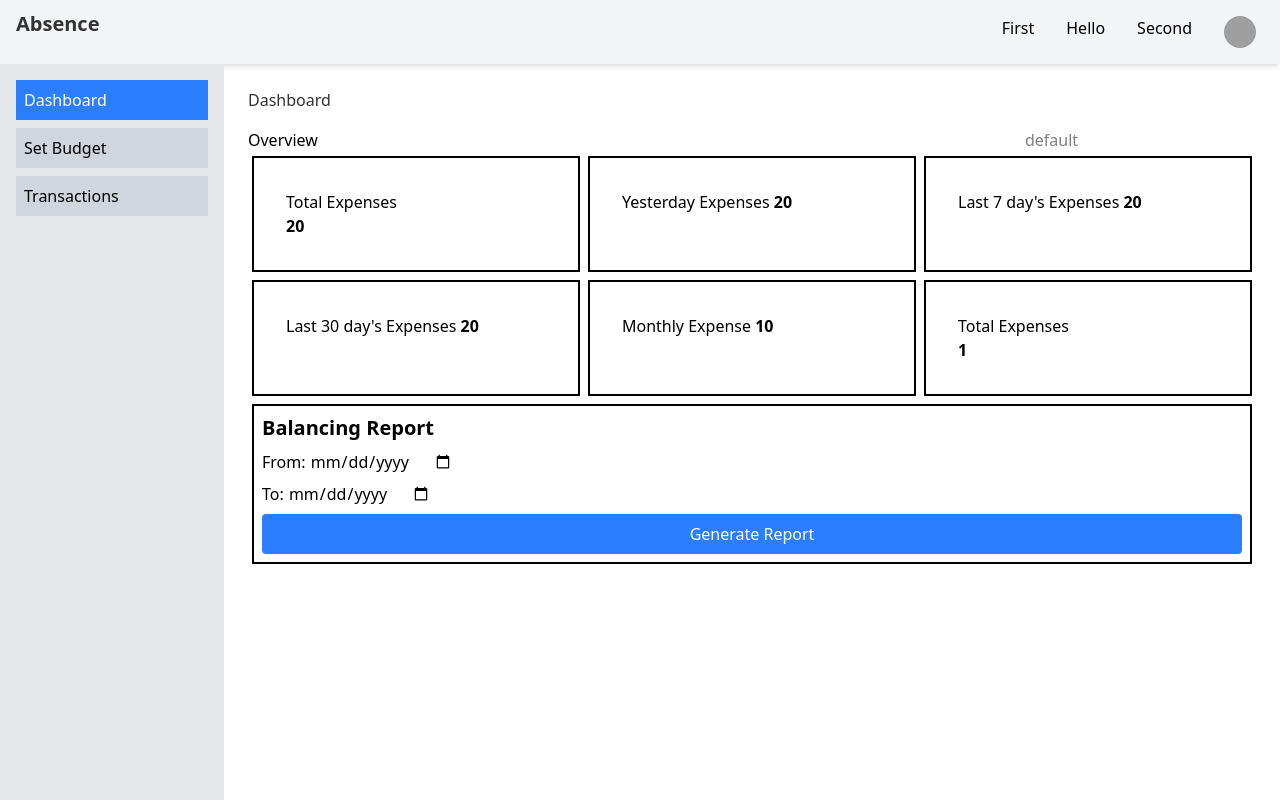
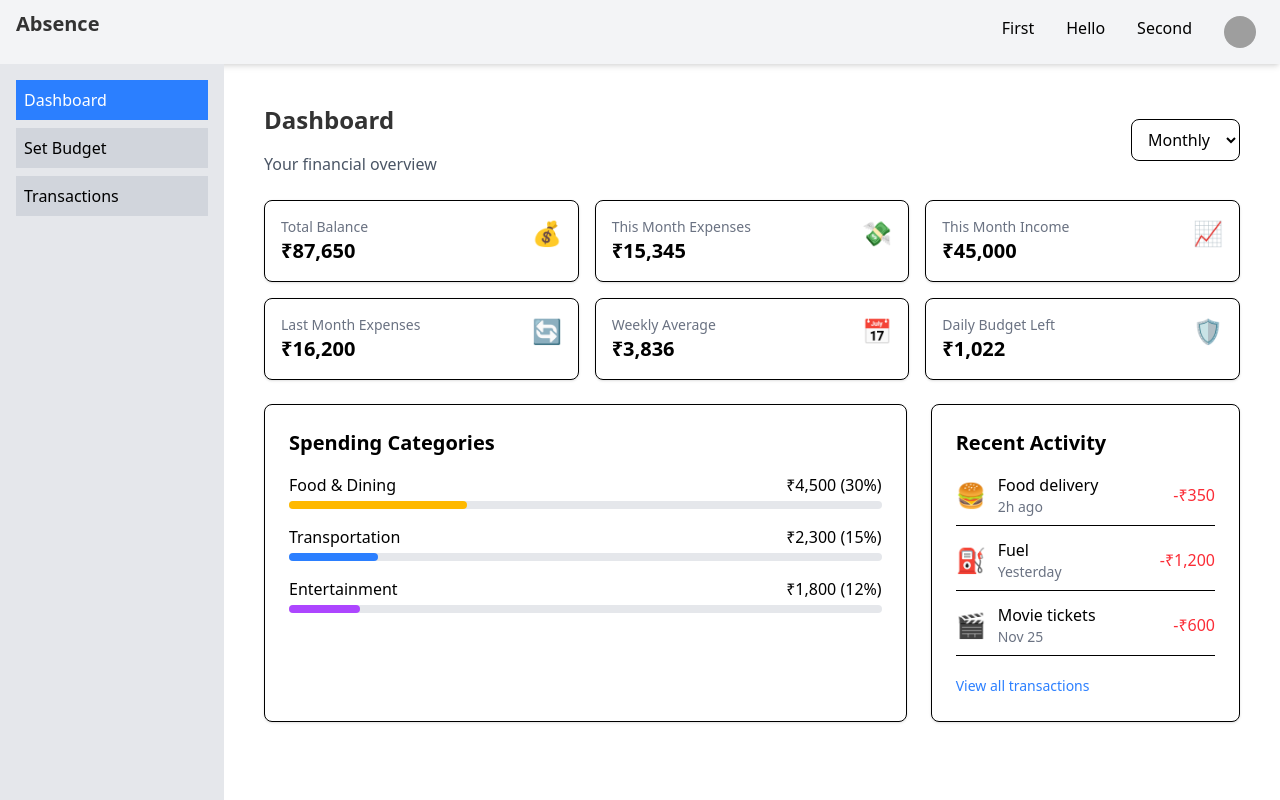
Before and after one commit to Abhishek-906/Expense-Management-System, a React (Vite) app in the folder frontend/: page /dashboard in a window 1280 px wide. Built offline with nearby package versions, Linux system fonts and the light colour scheme; grey boxes are pictures that could not be loaded.

Commit message:
Update dashboard ui and with  funtionality

```diff
--- a/frontend/src/components/Pages/Home.jsx
+++ b/frontend/src/components/Pages/Home.jsx
@@ -21,7 +21,6 @@ const Home = () => {
   const token = localStorage.getItem('token');
 
   useEffect(() => {
-    // Load user data from localStorage when component mounts
     const storedData = localStorage.getItem("userData");
     if (storedData) {
       setUserData(JSON.parse(storedData));
@@ -84,7 +83,6 @@ const Home = () => {
           username,
           email,
           password,
-          fullname,
           monthlysalary,
         }),
       });
@@ -95,7 +93,7 @@ const Home = () => {
       if (!response.ok) {
         throw new Error(data.message || "Update failed");
       }
-
+      navigate('/login')
     } catch (error) {
       console.error("An error occurred during value update:", error);
     }
@@ -195,16 +193,6 @@ const Home = () => {
               />
             </div>
 
-            <div className="mb-4">
-              <label className="block text-gray-700 font-medium mb-1">
-                Full Name
-              </label>
-              <input
-                type="text" value={fullname} onChange={(e)=>setfullname(e.target.value)}
-                className="w-full border border-gray-300 p-2 rounded focus:outline-none focus:ring-2 focus:ring-blue-500"
-              />
-            </div>
-
             <div className="mb-6">
               <label className="block text-gray-700 font-medium mb-1">
                 Monthly Budget
--- a/frontend/src/components/Pages/SetBudget.jsx
+++ b/frontend/src/components/Pages/SetBudget.jsx
@@ -1,59 +1,97 @@
 import React, { useState } from "react";
 const API_BASE_URL =  "http://localhost:3000";
-const SetBudget = () => {
-  const [monthlyBudget, updateBudget] = useState("");
-  const [savedBudget, setSavedBudget] = useState(null);
 
-  const handleBudgetSave = async (event) => {
-    event.preventDefault();
+// const SetBudget = () => {
+//   const [monthlyBudget, updateBudget] = useState("");
+//   const [savedBudget, setSavedBudget] = useState(null);
 
-    const token = localStorage.getItem('token');
+//   const handleBudgetSave = async (event) => {
 
-    if (!token) {
-      alert("You are not logged in. Please log in first.");
-      return;
-    }
+//     event.preventDefault();
+//     const token = localStorage.getItem('token');
 
+//     if (!token) {
+//       alert("You are not logged in. Please log in first.");
+//       return;
+//     }
 
-    if (monthlyBudget.trim() === "" || isNaN(monthlyBudget)) {
-      alert("Please enter a valid budget amount");
-      return;
-    }
+//     if (monthlyBudget.trim() === "" || isNaN(monthlyBudget)) {
+//       alert("Please enter a valid budget amount");
+//       return;
+//     }
 
-    try {
-      const response = await fetch(`${API_BASE_URL}/user/monthlyBudget`, {
-        method: "POST",
-        headers: { "Content-Type": "application/json" ,   Authorization: token},
-        body: JSON.stringify({ monthlyBudget: Number(monthlyBudget) })
-      });
+//     try {
+//       const response = await fetch(`${API_BASE_URL}/user/monthlyBudget`, {
+//         method: "POST",
+//         headers: { "Content-Type": "application/json" ,   Authorization: token},
+//         body: JSON.stringify({ monthlyBudget: Number(monthlyBudget) })
+//       });
 
-      if (!response.ok) {
-        throw new Error("Failed to update budget");
-      }
+//       if (!response.ok) {
+//         throw new Error("Failed to update budget");
+//       }
 
-      const data = await response.json();
-      console.log("Budget updated:", data);
-      setSavedBudget(data.updatedBudget);
-    } catch (error) {
-      console.error("Error during budget update:", error);
-    }
-  };
+//       const data = await response.json();
+//       console.log("Budget updated:", data);
+//       setSavedBudget(data.updatedBudget);
+//       alert("Budget Update successfully");
+//     } catch (error) {
+//       console.error("Error during budget update:", error);
+//     }
+//   };
+
+//   return (
+//     <div>
+//       <h3 className="text-lg font-bold mb-2">Set Budget</h3>
+//       <form onSubmit={handleBudgetSave}>
+//         <input
+//           type="number"
+//           className="border p-2 rounded w-full"
+//           placeholder="Enter your budget"
+//           value={monthlyBudget}
+//           onChange={(e) => updateBudget(e.target.value)}
+//         />
+//         <button type="submit" className="mt-2 px-4 py-2 bg-blue-500 text-white rounded w-full">
+//           Save Budget
+//         </button>
+//       </form>
+//     </div>
+//   );
+// };
+
+const SetBudget = ({ transactions }) => {
 
   return (
-    <div>
-      <h3 className="text-lg font-bold mb-2">Set Budget</h3>
-      <form onSubmit={handleBudgetSave}>
-        <input
-          type="number"
-          className="border p-2 rounded w-full"
-          placeholder="Enter your budget"
-          value={monthlyBudget}
-          onChange={(e) => updateBudget(e.target.value)}
-        />
-        <button type="submit" className="mt-2 px-4 py-2 bg-blue-500 text-white rounded w-full">
-          Save Budget
-        </button>
-      </form>
+    <div className="p-6 bg-white rounded-lg shadow-md">
+      <h2 className="text-xl font-bold mb-4">Financial Summary</h2>
+
+      <div className="grid grid-cols-2 gap-4 mb-6">
+        <div className="bg-green-50 p-4 rounded-lg">
+          <h3 className="font-medium text-green-800">Total Income</h3>
+          <p className="text-2xl font-bold">2300</p>
+        </div>
+        <div className="bg-red-50 p-4 rounded-lg">
+          <h3 className="font-medium text-red-800">Total Expense</h3>
+          <p className="text-2xl font-bold">123</p>
+        </div>
+      </div>
+
+      <h3 className="font-medium mb-3">Expense Breakdown</h3>
+      <div className="space-y-4">
+          <div >
+            <div className="flex justify-between mb-1">
+              <span className="capitalize">food</span>
+              <span>233 45%</span>
+            </div>
+            <div className="w-full bg-gray-200 rounded-full h-2.5">
+              <div
+                className="bg-blue-600 h-2.5 rounded-full"
+
+              ></div>
+            </div>
+          </div>
+
+      </div>
     </div>
   );
 };
--- a/frontend/src/components/Pages/dashbordpart.jsx
+++ b/frontend/src/components/Pages/dashbordpart.jsx
@@ -1,55 +1,109 @@
+
+
 import React, { useState } from "react";
 
 const DashboardPart = () => {
+  const [timeRange, setTimeRange] = useState("monthly");
+
+  // Financial cards data
+  const financialCards = [
+    { title: "Total Balance", value: "₹87,650", icon: "💰", trend: "up" },
+    { title: "This Month Expenses", value: "₹15,345", icon: "💸", trend: "down" },
+    { title: "This Month Income", value: "₹45,000", icon: "📈", trend: "up" },
+    { title: "Last Month Expenses", value: "₹16,200", icon: "🔄", trend: "down" },
+    { title: "Weekly Average", value: "₹3,836", icon: "📅", trend: "down" },
+    { title: "Daily Budget Left", value: "₹1,022", icon: "🛡️", trend: "up" }
+  ];
+
+  // Spending categories
+  const spendingCategories = [
+    { name: "Food & Dining", amount: "₹4,500", percentage: 30, color: "bg-amber-400" },
+    { name: "Transportation", amount: "₹2,300", percentage: 15, color: "bg-blue-500" },
+    { name: "Entertainment", amount: "₹1,800", percentage: 12, color: "bg-purple-500" }
+  ];
+
+  // Simplified recent activity - easier to implement
+  const recentActivity = [
+    { icon: "🍔", description: "Food delivery", amount: "₹350", time: "2h ago" },
+    { icon: "⛽", description: "Fuel", amount: "₹1,200", time: "Yesterday" },
+    { icon: "🎬", description: "Movie tickets", amount: "₹600", time: "Nov 25" }
+  ];
+
   return (
-    <>
-    <div className="flex h-full flex-col ">
-      <div className="flex flex-[0.1] ">
-        <h2>Dashboard</h2>
+    <div className="flex flex-col h-full p-4 space-y-6">
+      {/* Header Section */}
+      <div className="flex justify-between items-center">
+        <div>
+          <h2 className="text-2xl font-bold">Dashboard</h2>
+          <p className="text-gray-600">Your financial overview</p>
+        </div>
+        <select
+          className="border rounded-lg px-3 py-2 bg-white"
+          value={timeRange}
+          onChange={(e) => setTimeRange(e.target.value)}
+        >
+          <option value="weekly">Weekly</option>
+          <option value="monthly">Monthly</option>
+        </select>
       </div>
 
-      <div className="flex flex-col flex-[0.5] h-full ">
-        <div className="flex  justify-between flex-[0.1]">
-          <h4>Overview</h4>
-          <input type="text" placeholder="default" />
+      {/* Financial Cards - 6 blocks */}
+      <div className="grid grid-cols-1 sm:grid-cols-2 lg:grid-cols-3 gap-4">
+        {financialCards.map((card, index) => (
+          <div key={index} className="bg-white p-4 rounded-lg border shadow-sm">
+            <div className="flex justify-between">
+              <div>
+                <p className="text-sm text-gray-500">{card.title}</p>
+                <p className="text-xl font-bold">{card.value}</p>
+              </div>
+              <span className="text-2xl">{card.icon}</span>
+            </div>
+          </div>
+        ))}
       </div>
 
-        <div className=" grid grid-cols-3 flex-[0.9]">
-          <div className="card border-2 m-1">
-            Total Expenses <br /> <strong>20</strong>
+      {/* Two-Column Layout */}
+      <div className="grid grid-cols-1 lg:grid-cols-3 gap-6">
+        {/* Spending Breakdown */}
+        <div className="lg:col-span-2 bg-white p-6 rounded-lg border shadow-sm">
+          <h3 className="text-xl font-bold mb-4">Spending Categories</h3>
+          <div className="space-y-4">
+            {spendingCategories.map((category, index) => (
+              <div key={index}>
+                <div className="flex justify-between mb-1">
+                  <span>{category.name}</span>
+                  <span>{category.amount} ({category.percentage}%)</span>
                 </div>
-          <div className="card border-2 m-1">
-            Yesterday Expenses <strong>20</strong>
+                <div className="w-full bg-gray-200 rounded-full h-2">
+                  <div
+                    className={`h-2 rounded-full ${category.color}`}
+                    style={{ width: `${category.percentage}%` }}
+                  ></div>
                 </div>
-          <div className="card border-2 m-1">
-            Last 7 day's Expenses <strong>20</strong>
               </div>
-          <div className="card border-2 m-1">
-            Last 30 day's Expenses <strong>20</strong>
+            ))}
           </div>
-          <div className="card border-2 m-1">
-            Monthly Expense <strong>10</strong>
         </div>
-          <div className="card border-2 m-1">
-            Total Expenses <br /> <strong>1</strong>
+
+        {/* Recent Activity - Simplified */}
+        <div className="bg-white p-6 rounded-lg border shadow-sm">
+          <h3 className="text-xl font-bold mb-4">Recent Activity</h3>
+          <div className="space-y-3">
+            {recentActivity.map((activity, index) => (
+              <div key={index} className="flex items-center pb-2 border-b">
+                <span className="text-2xl mr-3">{activity.icon}</span>
+                <div className="flex-1">
+                  <p className="font-medium">{activity.description}</p>
+                  <p className="text-sm text-gray-500">{activity.time}</p>
+                </div>
+                <span className="text-red-500">-{activity.amount}</span>
+              </div>
+            ))}
+            <button className="text-blue-500 mt-2 text-sm">View all transactions</button>
           </div>
         </div>
       </div>
-
-      <div className="border-2  flex flex-col  p-2 m-1">
-        <h3 className="text-xl font-bold mb-2">Balancing Report</h3>
-        <label className="mb-2">
-          From: <input type="date" />
-        </label>
-        <label className="mb-2">
-          To: <input type="date" />
-        </label>
-        <button className="mt-auto px-4 py-2 bg-blue-500 text-white rounded">
-          Generate Report
-        </button>
     </div>
-      </div>
-    </>
   );
 };
 
```
Lines whose indentation alone changed are shown as unchanged.
